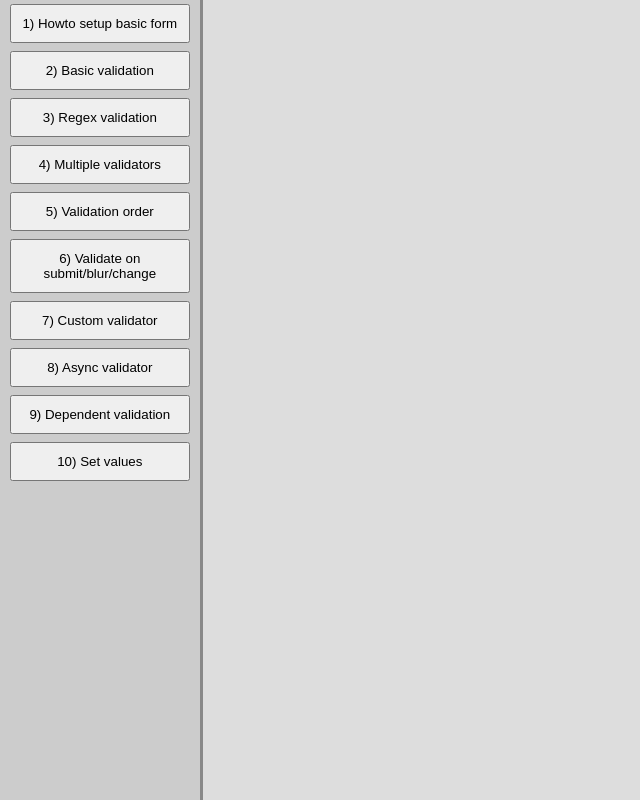
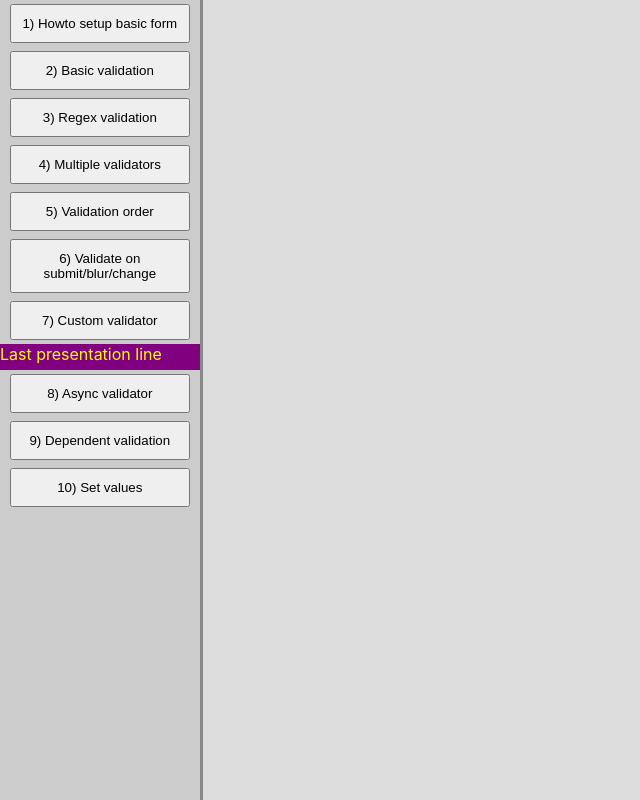
Before and after one commit to pbialy/tutorial-react-hook-form, a React (Create React App) app: page / in a window 1280 px wide. Shown: the whole page, without its empty margins (0-640 px from the left). Built offline with nearby package versions, Linux system fonts and the light colour scheme.

Commit message:
last presentation line

```diff
--- a/src/App.tsx
+++ b/src/App.tsx
@@ -27,6 +27,16 @@ function App() {
           <button onClick={() => setCurrentExample(5)}>{example5title}</button>
           <button onClick={() => setCurrentExample(6)}>{example6title}</button>
           <button onClick={() => setCurrentExample(7)}>{example7title}</button>
+          <div
+            style={{
+              height: "26px",
+              width: "100%",
+              background: "purple",
+              color: "yellow",
+            }}
+          >
+            Last presentation line
+          </div>
           <button onClick={() => setCurrentExample(8)}>{example8title}</button>
           <button onClick={() => setCurrentExample(9)}>{example9title}</button>
           <button onClick={() => setCurrentExample(10)}>
```
Also changed, not shown: 1 other file (tests, documents, lock files or other folders).
